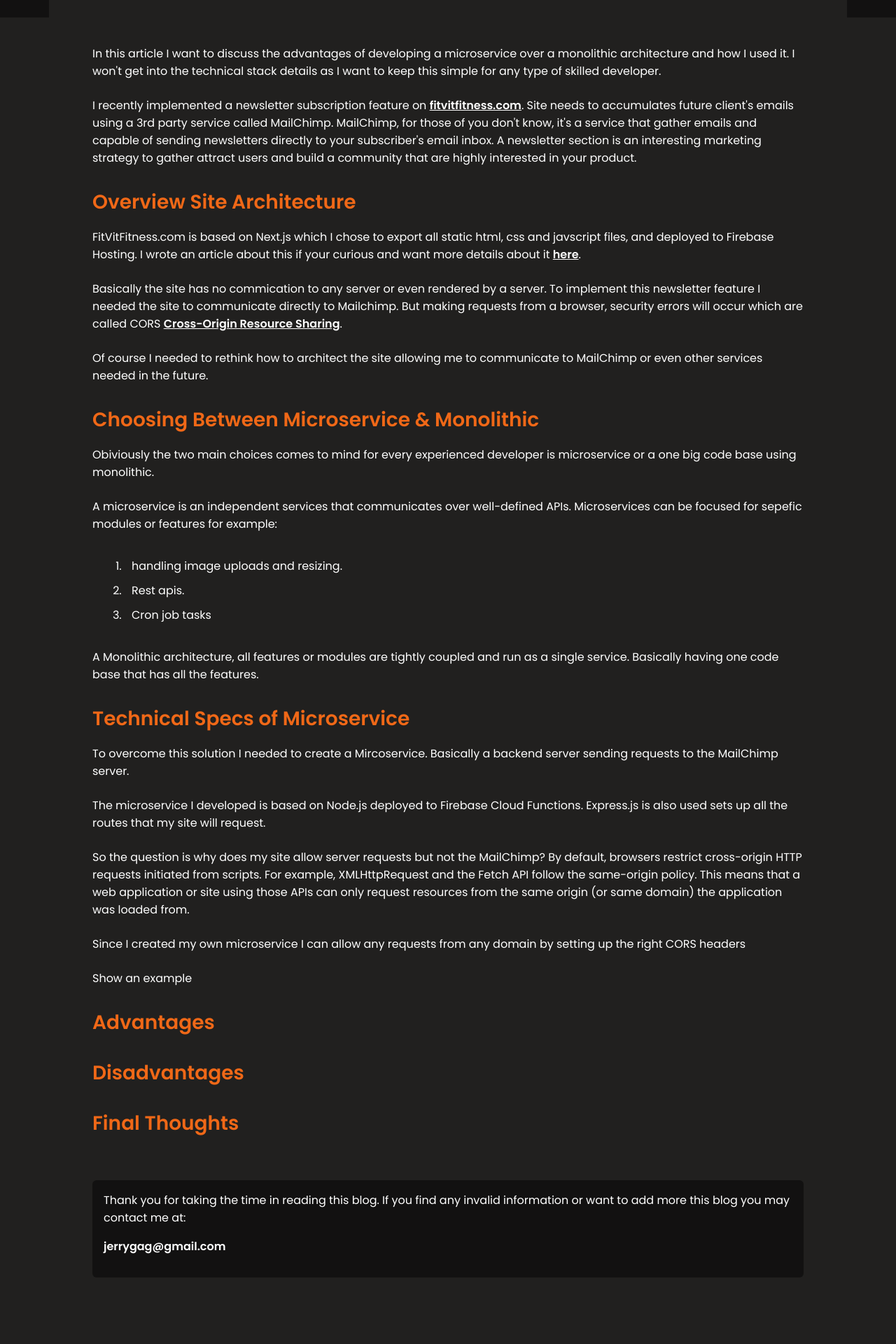
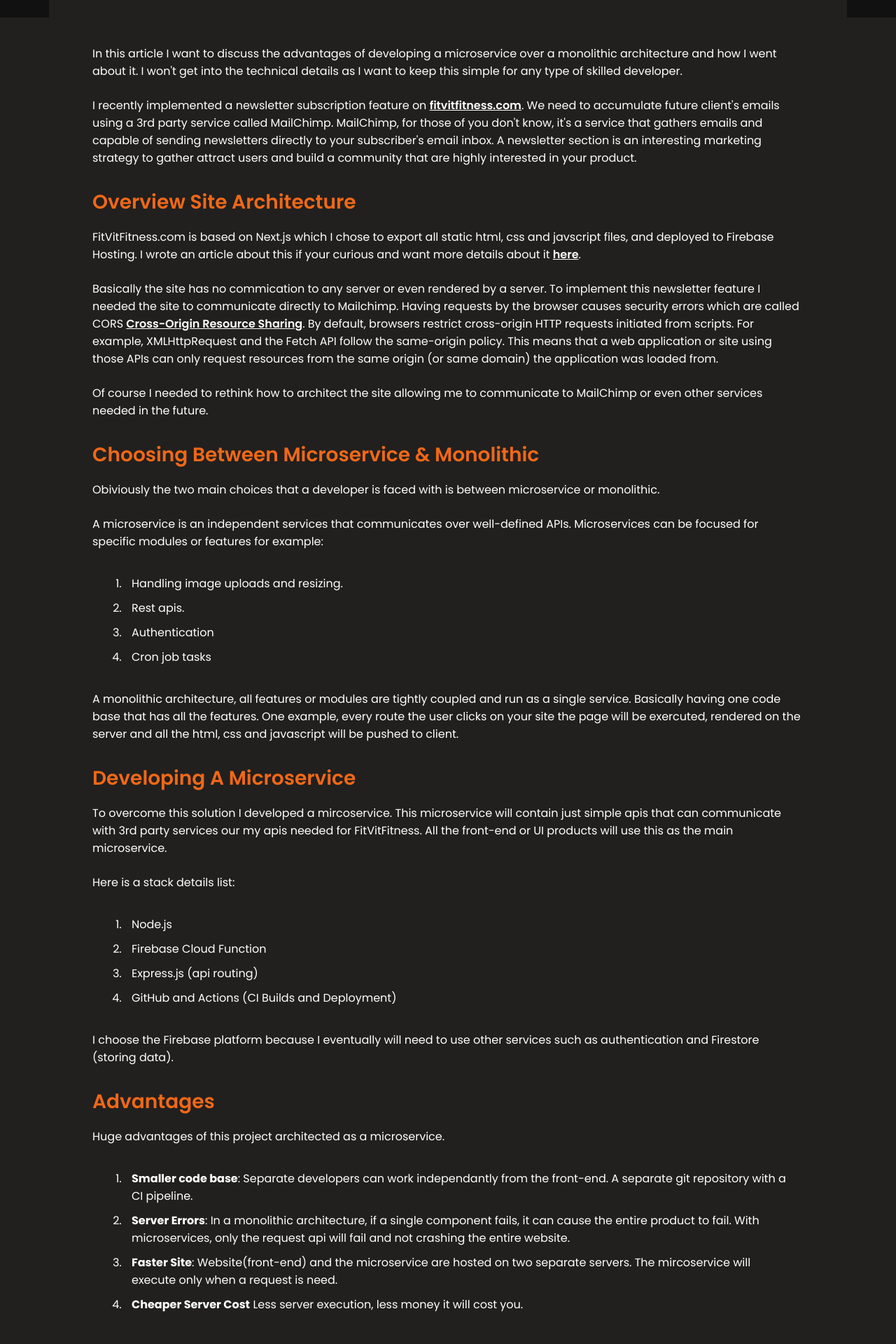
Before and after one commit to JGSolutions/jerry-gagliano, a Next.js app: page /posts/microservices-architecture-over-monolithic in a window 1280 px wide. Shown: the part 360-2280 px from the top of the page at 70% size. Built offline with nearby package versions, Linux system fonts and the light colour scheme.

Commit message:
adding more content

```diff
--- a/pages/posts/microservices-architecture-over-monolithic.mdx
+++ b/pages/posts/microservices-architecture-over-monolithic.mdx
@@ -2,11 +2,11 @@
 import BlogLayout from '../../components/blog-layout/blog-layout'
 import SyntaxHighlighter from 'react-syntax-highlighter';
 
-In this article I want to discuss the advantages of developing a microservice over a monolithic architecture and how I used it.
-I won't get into the technical stack details as I want to keep this simple for any type of skilled developer.
+In this article I want to discuss the advantages of developing a microservice over a monolithic architecture and how I went about it.
+I won't get into the technical details as I want to keep this simple for any type of skilled developer.
 
-I recently implemented a newsletter subscription feature on [fitvitfitness.com](https://www.fitvitfitness.com). Site needs to accumulates future client's emails using a 3rd party service
-called MailChimp. MailChimp, for those of you don't know, it's a service that gather emails and capable of sending newsletters directly to your subscriber's email inbox.
+I recently implemented a newsletter subscription feature on [fitvitfitness.com](https://www.fitvitfitness.com). We need to accumulate future client's emails using a 3rd party service
+called MailChimp. MailChimp, for those of you don't know, it's a service that gathers emails and capable of sending newsletters directly to your subscriber's email inbox.
 A newsletter section is an interesting marketing strategy to gather attract users and build a community that are highly interested in your product.
 
 ## Overview Site Architecture
@@ -15,40 +15,56 @@
 I wrote an article about this if your curious and want more details about it [here](https://jgsolutions.ca/posts/fitvitfitness-portfolio/).
 
 Basically the site has no commication to any server or even rendered by a server. To implement this newsletter feature I needed the site to
-communicate directly to Mailchimp. But making requests from a browser, security errors will occur which are called
-CORS [Cross-Origin Resource Sharing](https://developer.mozilla.org/en-US/docs/Web/HTTP/CORS).
+communicate directly to Mailchimp. Having requests by the browser causes security errors which are called
+CORS [Cross-Origin Resource Sharing](https://developer.mozilla.org/en-US/docs/Web/HTTP/CORS). By default, browsers restrict cross-origin
+HTTP requests initiated from scripts. For example, XMLHttpRequest and the Fetch API follow the same-origin policy.
+This means that a web application or site using those APIs can only request resources from the same origin (or same domain) the application was loaded from.
 
 Of course I needed to rethink how to architect the site allowing me to communicate to MailChimp or even other services needed in the future.
 
 ## Choosing Between Microservice & Monolithic
 
-Obiviously the two main choices comes to mind for every experienced developer is microservice or a one big code base using monolithic.
+Obiviously the two main choices that a developer is faced with is between microservice or monolithic.
 
-A microservice is an independent services that communicates over well-defined APIs. Microservices can be focused for sepefic modules or features for example:
+A microservice is an independent services that communicates over well-defined APIs. Microservices can be focused for specific modules or features for example:
 
-- handling image uploads and resizing.
+- Handling image uploads and resizing.
 - Rest apis.
+- Authentication
 - Cron job tasks
 
-A Monolithic architecture, all features or modules are tightly coupled and run as a single service. Basically having one code base that has all the features.
+A monolithic architecture, all features or modules are tightly coupled and run as a single service. Basically having one code
+base that has all the features. One example, every route the user clicks on your site the page will
+be exercuted, rendered on the server and all the html, css and javascript will be pushed to client.
 
-## Technical Specs of Microservice
+## Developing A Microservice
 
-To overcome this solution I needed to create a Mircoservice. Basically a backend server sending requests to the MailChimp server.
+To overcome this solution I developed a mircoservice. This microservice will contain just simple apis that can communicate with 3rd party services our my
+apis needed for FitVitFitness. All the front-end or UI products will use this as the main microservice.
 
-The microservice I developed is based on Node.js deployed to Firebase Cloud Functions. Express.js is also used sets up all the routes that my site will request.
+Here is a stack details list:
 
-So the question is why does my site allow server requests but not the MailChimp? By default, browsers restrict cross-origin HTTP requests initiated from scripts.
-For example, XMLHttpRequest and the Fetch API follow the same-origin policy. This means that a web application or site using those APIs can only request resources from the same origin (or same domain) the application was loaded from.
+- Node.js
+- Firebase Cloud Function
+- Express.js (api routing)
+- GitHub and Actions (CI Builds and Deployment)
 
-Since I created my own microservice I can allow any requests from any domain by setting up the right CORS headers
-
-Show an example
+I choose the Firebase platform because I eventually will need to use other services such as authentication and Firestore (storing data).
 
 ## Advantages
 
-## Disadvantages
+Huge advantages of this project architected as a microservice.
 
-## Final Thoughts
+- **Smaller code base**: Separate developers can work independantly from the front-end. A separate git repository with a CI pipeline.
+- **Server Errors**: In a monolithic architecture, if a single component fails, it can cause the entire product to fail. With microservices, only the request api will fail and not crashing the entire website.
+- **Faster Site**: Website(front-end) and the microservice are hosted on two separate servers. The mircoservice will execute only when a request is need.
+- **Cheaper Server Cost** Less server execution, less money it will cost you.
+
+## Conclusion
+
+As you can see, I wanted fitvitfitness.com to have 2 separate layers. One layer for the UI and the other layer to handle data or service requests.
+I hope this opens up ideas for any current or future projects you currently have
+[About](https://aws.amazon.com/microservices/)
+
 
 export default ({ children }) => <BlogLayout meta={meta['microservices-architecture-over-monolithic']}>{children}</BlogLayout>
```
